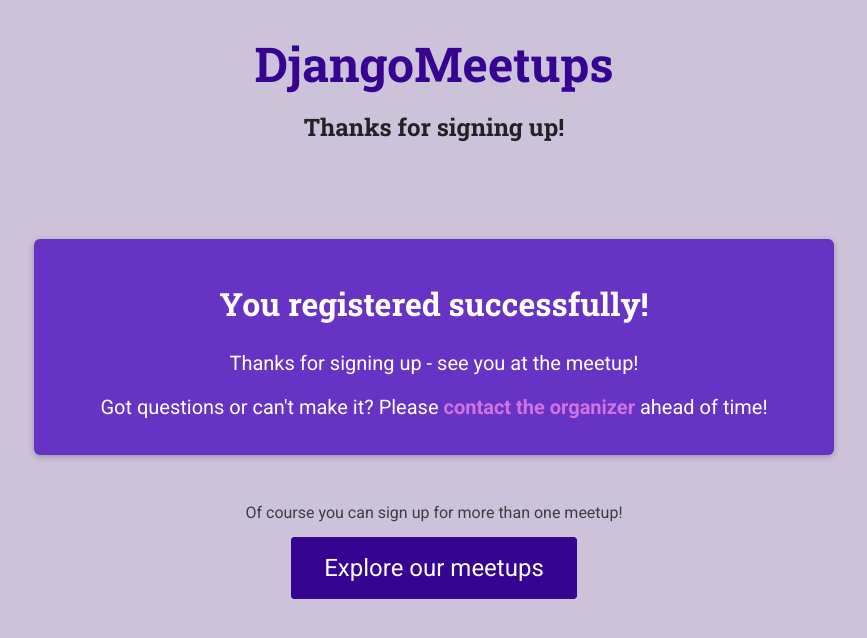
After one commit to rvyh/django-meetups, a Django app: template meetups/templates/meetups/registration-success.html in a window 1280 px wide. The commit adds this page. Shown: the top 638 px of the page, without its empty margins (206-1073 px from the left). Run offline with Django 3.2, Linux system fonts and the light colour scheme; the template is opened without the code that fills it, so the values that code supplies are empty.

Commit message:
Add success page to registrations

```diff
--- /dev/null
+++ b/meetups/forms.py
@@ -0,0 +1,5 @@
+from django import forms
+
+
+class RegistrationForm(forms.Form):
+    email = forms.EmailField(label='Your email')
--- /dev/null
+++ b/meetups/static/meetups/styles/registration-confirmation.css
@@ -0,0 +1,37 @@
+main {
+  text-align: center;
+}
+
+#confirmation {
+  max-width: 50rem;
+  margin: 3rem auto;
+  box-shadow: 0 2px 6px rgba(0, 0, 0, 0.25);
+  padding: 1rem;
+  background-color: #6633c4;
+  border-radius: 6px;
+  color: white
+}
+
+#confirmation h2 {
+  color: inherit;
+  font-size: 2rem;
+}
+
+#confirmation p {
+  font-size: 1.25rem;
+}
+
+#confirmation p a {
+  color: #cf74df;
+  text-decoration: none;
+  font-weight: bold;
+}
+
+#continue p {
+  margin: 2rem 0;
+}
+
+#continue .btn {
+  font-size: 1.5rem;
+  padding: 1rem 2rem;
+}
--- /dev/null
+++ b/meetups/templates/meetups/registration-success.html
@@ -0,0 +1,23 @@
+{% extends 'meetups/base/base.html' %}
+
+{% load static %}
+
+{% block title %}You registered successfully!{% endblock %}
+
+{% block site_css %}
+    <link rel="stylesheet" href="{% static 'meetups/styles/registration-confirmation.css' %}">
+{% endblock %}
+
+{% block main_heading %}Thanks for signing up!{% endblock %}
+
+{% block body %}
+    <section id="confirmation">
+        <h2>You registered successfully!</h2>
+        <p>Thanks for signing up - see you at the meetup!</p>
+        <p>Got questions or can't make it? Please <a href="">contact the organizer</a> ahead of time!</p>
+    </section>
+    <section id="continue">
+        <p>Of course you can sign up for more than one meetup!</p>
+        <p><a href="/meetups" class="btn">Explore our meetups</a></p>
+    </section>
+{% endblock %}
--- a/meetups/urls.py
+++ b/meetups/urls.py
@@ -4,6 +4,8 @@ from . import views
 urlpatterns = [
     # domain.com/meetups
     path('meetups/', views.index, name='all-meetups'),
+    path('meetups/success', views.confirm_registration, name='confirm-registration'),
     # domain.com/meetups/<dynamic-path>
     path('meetups/<slug:meetup_slug>', views.meetup_details, name='meetup-details')
+
 ]
```
Also changed, not shown: meetups/templates/meetups/index.html (+4 -6 lines), meetups/templates/meetups/meetup-details.html (+9 -1 lines), meetups/views.py (+19 -3 lines).
